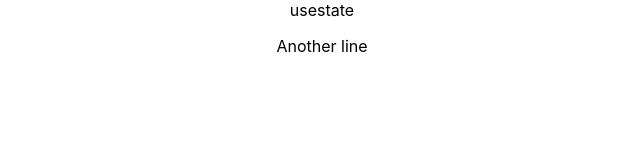
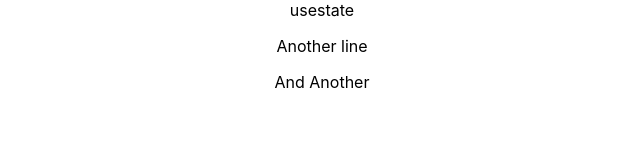
Before and after one commit to DaniBena1/usestate, a React (Create React App) app: page / in a window 1280 px wide. Shown: the top 162 px of the page, without its empty margins (318-958 px from the left). Built offline with nearby package versions, Linux system fonts and the light colour scheme.

Commit message:
and another

```diff
--- a/src/App.js
+++ b/src/App.js
@@ -5,6 +5,7 @@ function App() {
     <div className="App">
       usestate
       <p>Another line</p>
+      <p>And Another</p>
     </div>
   );
 }
```
